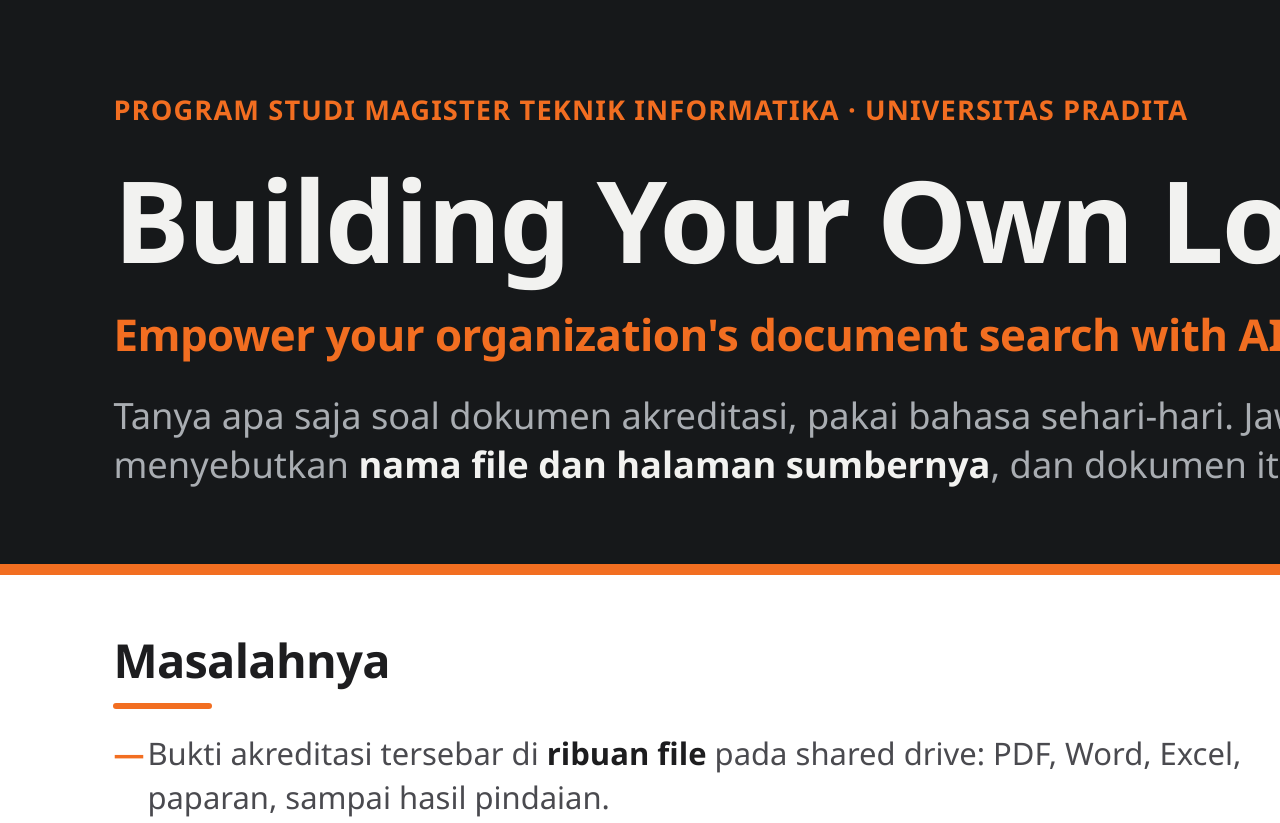
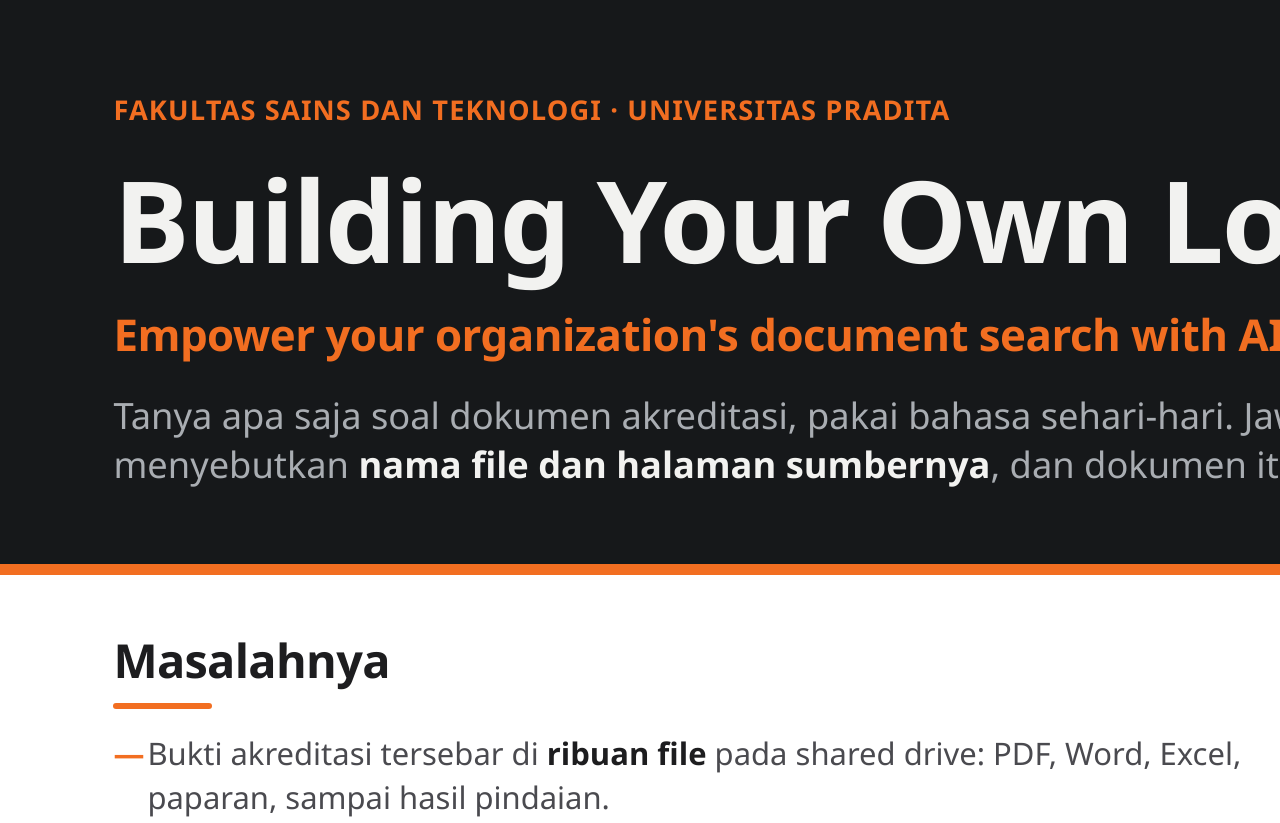
Before and after one commit to alfa-yohannis/akreditasi, a plain HTML site: page publications/poster/poster_id.html in a window 1280 px wide. Shown: the top 823 px of the page. Drawn offline with Linux system fonts and the light colour scheme.

Commit message:
Posters: credit the Faculty of Science and Technology
Masthead kicker and footer now name the faculty instead of the
Master's programme, in both the English and Indonesian posters.

Co-Authored-By: Claude Opus 5.5 <noreply@anthropic.com>

```diff
--- a/publications/poster/poster_id.html
+++ b/publications/poster/poster_id.html
@@ -521,7 +521,7 @@ h2 + .underline {
 
 <header class="masthead">
   <div class="brand"><img src="pradita-logo.png" alt="Logo Universitas Pradita"></div>
-  <div class="kicker">Program Studi Magister Teknik Informatika &middot; Universitas Pradita</div>
+  <div class="kicker">Fakultas Sains dan Teknologi &middot; Universitas Pradita</div>
   <h1>Building Your Own Local AI</h1>
   <p class="tagline">Empower your organization's document search with AI</p>
   <p>Tanya apa saja soal dokumen akreditasi, pakai bahasa sehari-hari.
@@ -697,7 +697,7 @@ h2 + .underline {
 </main>
 
 <footer class="footer">
-  <div><b>Program Studi Magister Teknik Informatika</b> &middot; Universitas Pradita &middot; alfa.ryano@pradita.ac.id</div>
+  <div><b>Fakultas Sains dan Teknologi</b> &middot; Universitas Pradita &middot; alfa.ryano@pradita.ac.id</div>
   <div>Berjalan di satu komputer kantor &middot; dokumen tidak pernah diubah</div>
 </footer>
 
```
Also changed, not shown: publications/poster/poster_en.html (+2 -2 lines), 2 other files.
